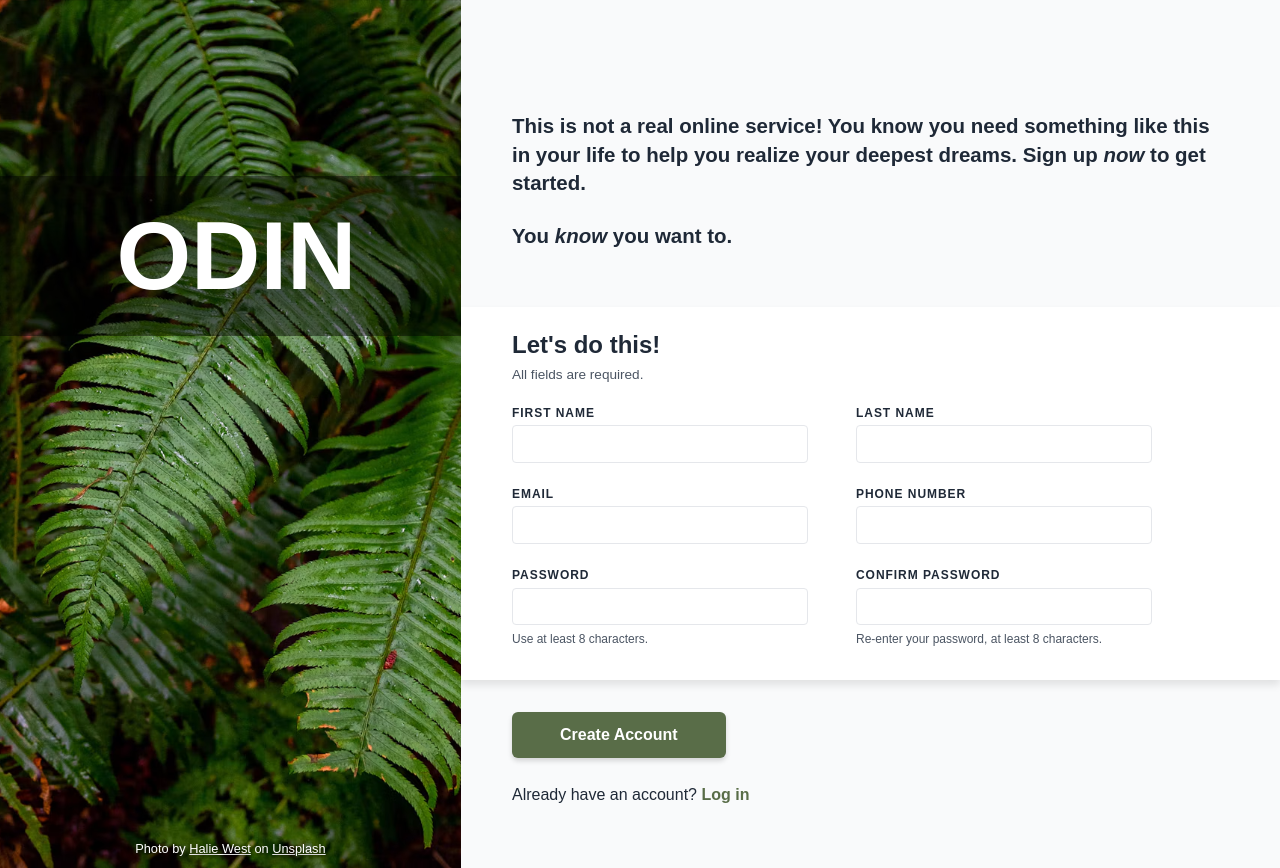
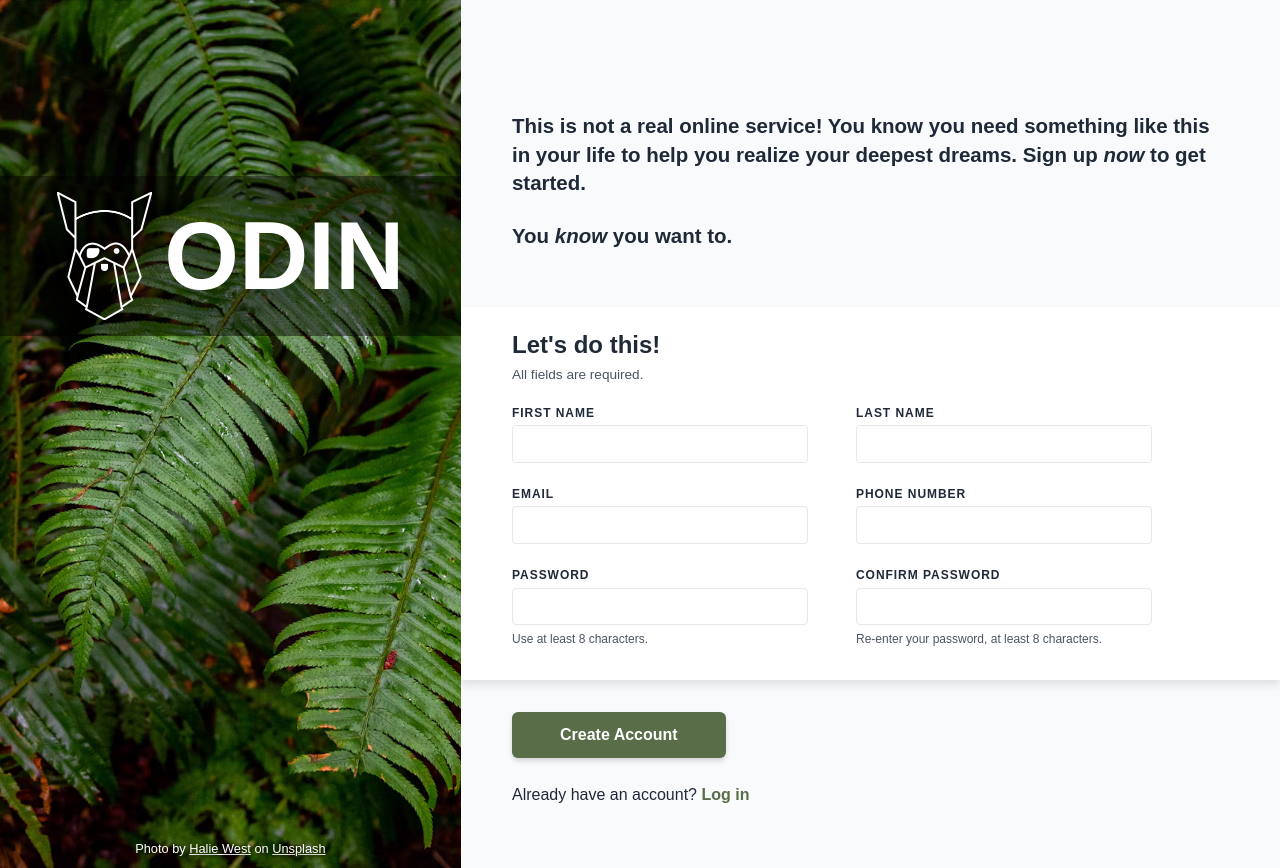
Before and after one commit to NabeelNavas/Sign-up-Form-project, a plain HTML site: page index.html in a window 1280 px wide. Drawn offline with Linux system fonts and the light colour scheme.

Commit message:
Update index.html

```diff
--- a/index.html
+++ b/index.html
@@ -9,7 +9,7 @@
 <body>
   <aside class="sidebar" aria-label="Odin">
     <div class="logo-banner">
-      <img src="assets/odin-lined.png" alt="" class="logo">
+      <img src="odin-lined.png" alt="" class="logo">
       <span class="brand-name">ODIN</span>
     </div>
 
```
